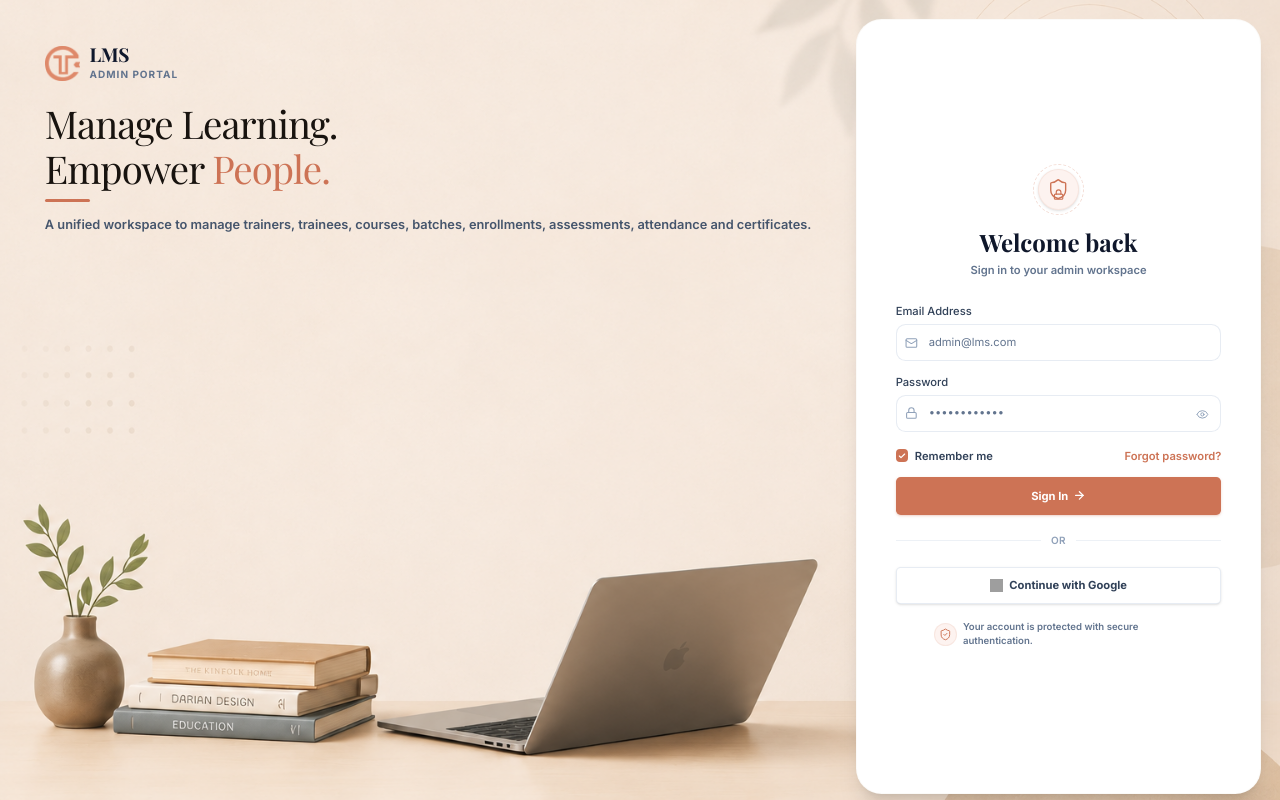
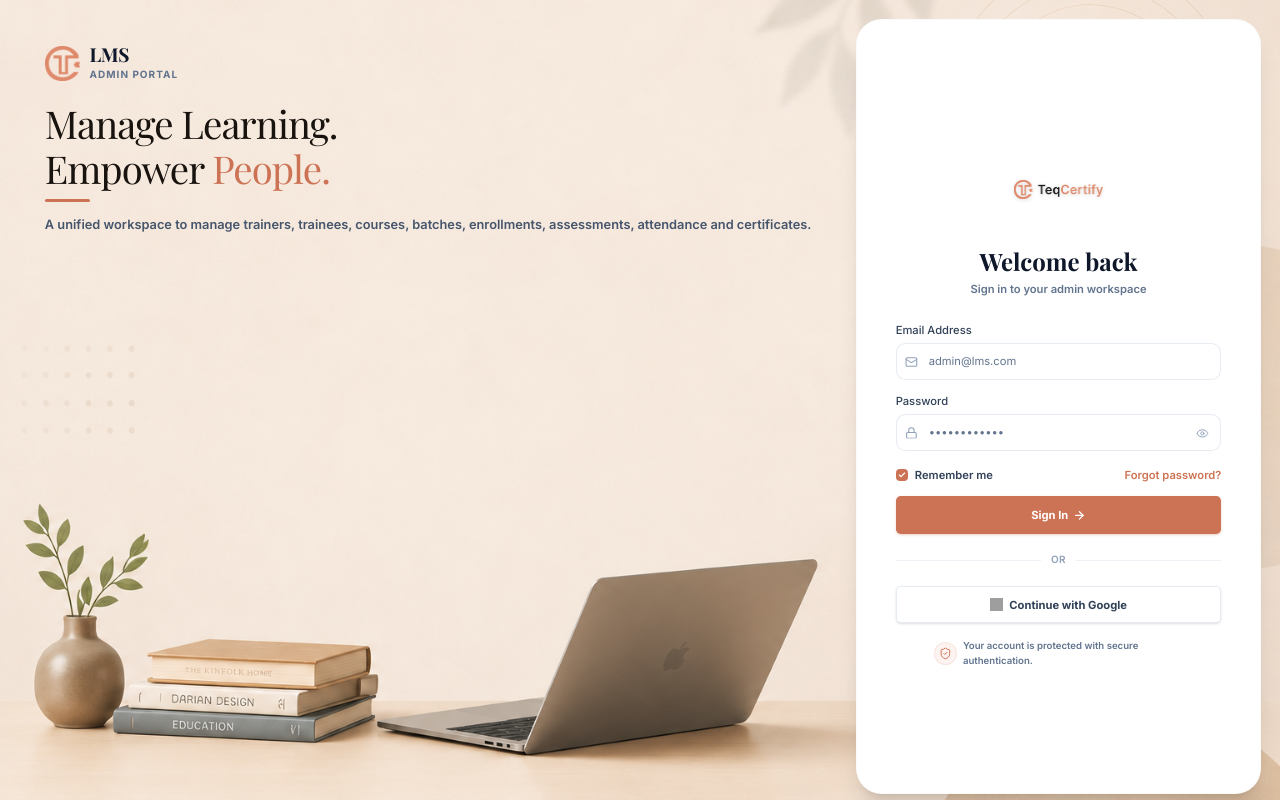
Before and after one commit to Kaviya0509/lms, a React (Vite) app: page /login in a window 1280 px wide. Built offline with nearby package versions, Linux system fonts and the light colour scheme; grey boxes are pictures that could not be loaded; a web font is replaced by a local one.

Commit message:
resolving lint errors

```diff
--- a/src/pages/auth/LoginPage.tsx
+++ b/src/pages/auth/LoginPage.tsx
@@ -98,14 +98,8 @@ const LoginPage: React.FC = () => {
           </div>
 
           <div className="text-center mb-8 select-none">
-            <div className="relative w-14 h-14 lg:w-16 lg:h-16 flex items-center justify-center mx-auto mb-4">
-              <div className="absolute inset-0 rounded-full border border-dashed border-primary-500/25" />
-              <div className="absolute inset-1.5 rounded-full border border-primary-500/10 bg-primary-50 flex items-center justify-center shadow-sm">
-                <div className="relative flex items-center justify-center text-primary-500">
-                  <Shield className="w-6 h-6 lg:w-7 lg:h-7" strokeWidth={1.5} />
-                  <Lock className="w-3 h-3 lg:w-3.5 lg:h-3.5 absolute top-[9px] lg:top-[11px]" strokeWidth={2.5} />
-                </div>
-              </div>
+            <div className="mx-auto mb-4 w-24 h-24 lg:w-28 lg:h-28 flex items-center justify-center">
+              <img src={logoImg} alt="Welcome Icon" className="w-full h-full object-contain drop-shadow-sm" />
             </div>
             <h2 className="text-2xl lg:text-3xl font-serif font-bold text-slate-900 mb-1.5">Welcome back</h2>
             <p className="text-slate-500 text-sm font-semibold">Sign in to your admin workspace</p>
```
